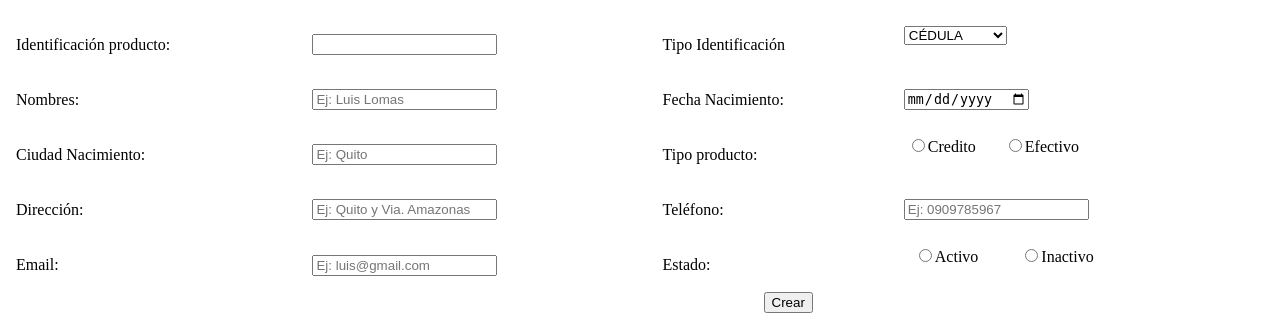
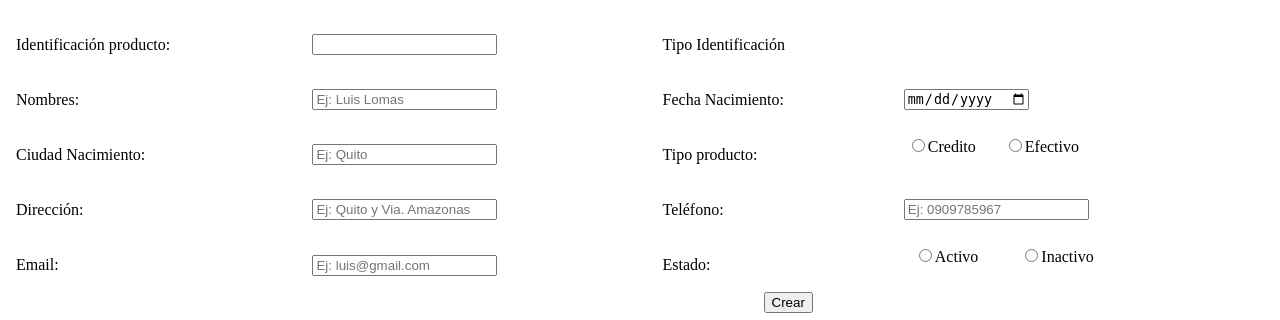
Before and after one commit to Jhonnyshadow/examenphp, a PHP site: page / in a window 1280 px wide. Shown: the top 320 px of the page. Run offline with PHP 8.4, Linux system fonts and the light colour scheme.

Commit message:
Update index.php

```diff
--- a/index.php
+++ b/index.php
@@ -22,14 +22,7 @@
                                                                     <td style="text-align: left;padding: 8px;color: black;"><br>Identificación producto:</br></td>
                                                                     <td style="text-align: left;padding: 8px;color: black;"><br><input type="text" name="idproducto" id="idproducto" maxlength="13"></br></td>
                                                                     <td style="text-align: left;padding: 8px;color: black;"><br>Tipo Identificación</br></td>
-                                                                    <td style="text-align: left;padding: 8px;color: black;">
-                                                                        <select name="tipoidproducto">
-                                                                            <option value="C">CÉDULA</option>
-                                                                            <option value="P">PASAPORTE</option>
-                                                                            <option value="R">RUC</option>
-                                                                        </select>
-                                                                    </td>
-                                                                </tr>
+</tr>
                                                                 <tr>
                                                                     <td style="text-align: left;padding: 8px;color: black;"><br>Nombres:</br></td>
                                                                     <td style="text-align: left;padding: 8px;color: black;"><br><input title="Se necesita un nombre" placeholder="Ej: Luis Lomas" pattern="^[a-zA-Z]+[ ][a-zA-Z]+"  type="text" name="nombreproducto" maxlength="100" >  </br></td>
```
